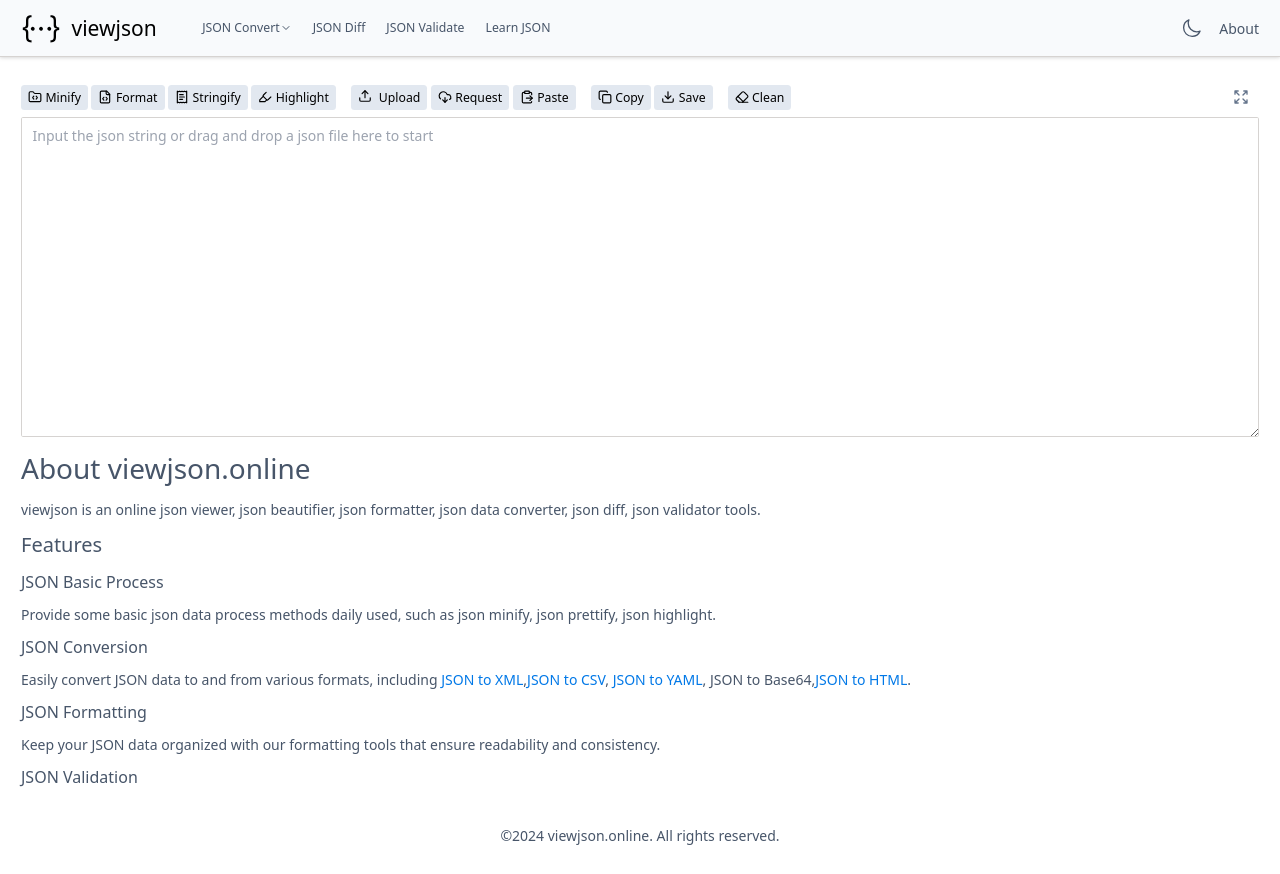
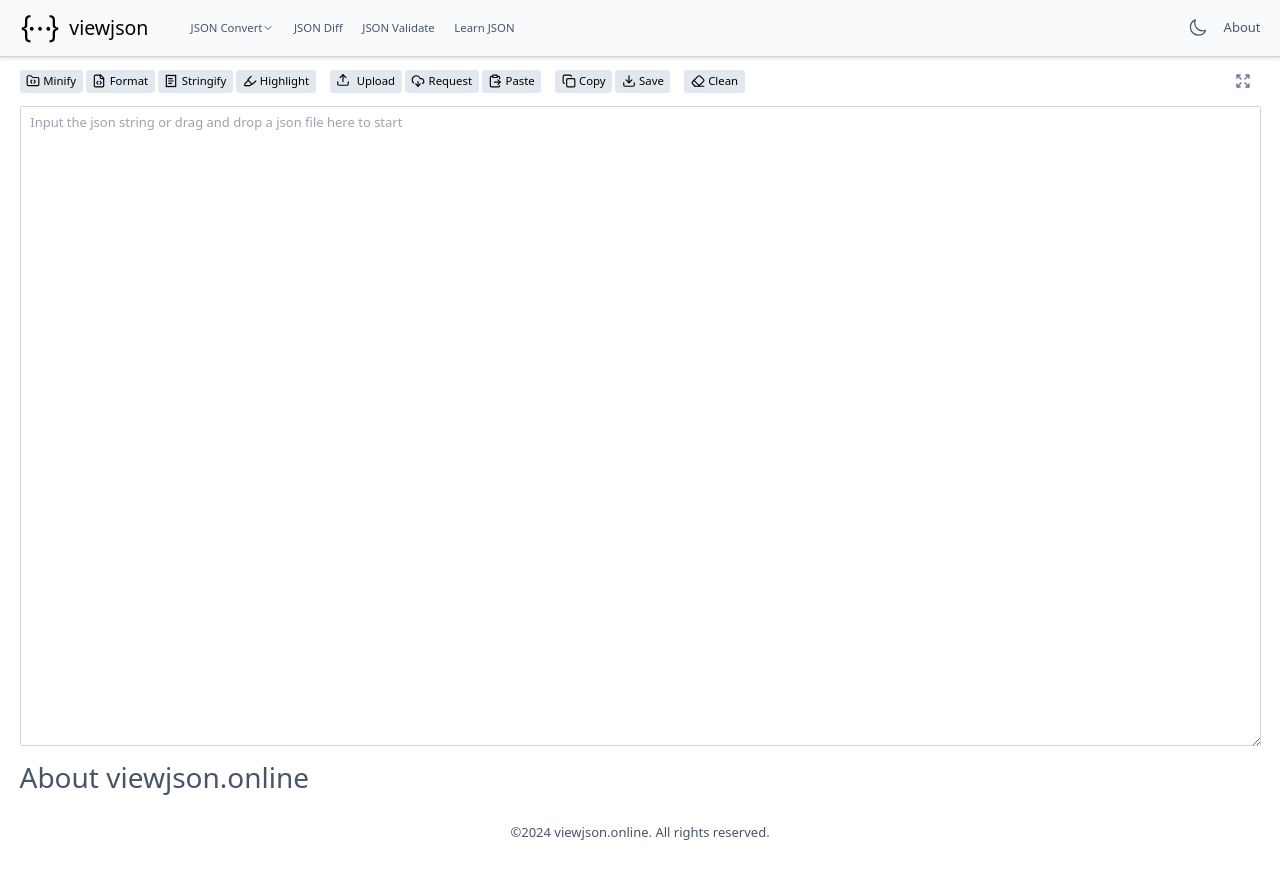
Before and after one commit to monjer/viewjson, a Next.js app: page /format in a window 1280 px wide. Built offline with nearby package versions, Linux system fonts and the light colour scheme.

Commit message:
fix: some style change

```diff
--- a/app/about/page.tsx
+++ b/app/about/page.tsx
@@ -4,8 +4,11 @@ import React from "react";
 export default function About() {
 
   return (
-    <ResponseContainer>
-      <h1>About viewjson</h1>
-      <p>Welcome to viewjson, your one-stop solution for all things JSON. We are dedicated to providing tools and resources that make working with JSON data effortless and efficient.</p>    </ResponseContainer>
+    <ResponseContainer className="gt-4">
+      <article>
+        <h1>About viewjson</h1>
+        <p>Welcome to viewjson, your one-stop solution for all things JSON. We are dedicated to providing tools and resources that make working with JSON data effortless and efficient.</p>
+      </article>
+    </ResponseContainer>
   );
 }
--- a/app/convert/json-to-base64/page.tsx
+++ b/app/convert/json-to-base64/page.tsx
@@ -51,6 +51,7 @@ export default function Layout() {
           onChange={setJsonContent}
           validateValue={validateJSON}
           language="json"
+          placeholder="Input a json string"
         />
         <Flex className="gap-2 mx-2 mt-20" direction="col" justify="start">
           <Tooltip text="json to base64">
--- a/app/convert/json-to-csv/page.tsx
+++ b/app/convert/json-to-csv/page.tsx
@@ -57,6 +57,7 @@ export default function Layout() {
           onChange={setJsonContent}
           validateValue={validateJSON}
           language="json"
+          placeholder="Input a json string"
         />
         <Flex className="gap-2 mx-2 mt-20" direction="col" justify="start">
           <Tooltip text="json to csv">
--- a/app/convert/json-to-html/page.tsx
+++ b/app/convert/json-to-html/page.tsx
@@ -69,6 +69,7 @@ export default function Layout() {
           onChange={setJsonContent}
           validateValue={validateJSON}
           language="json"
+          placeholder="Input a json string"
         />
         <Flex className="gap-2 mx-2 mt-20" direction="col" justify="start">
           <Tooltip text="json to html">
--- a/app/convert/json-to-yaml/page.tsx
+++ b/app/convert/json-to-yaml/page.tsx
@@ -54,6 +54,7 @@ export default function Layout() {
           onChange={setJsonContent}
           validateValue={validateJSON}
           language="json"
+          placeholder="Input a json string"
         />
         <Flex className="gap-2 mx-2 mt-20" direction="col" justify="start">
           <Tooltip text="json to yaml">
--- a/app/format/Content/index.scss
+++ b/app/format/Content/index.scss
@@ -8,6 +8,5 @@
 .resize-board {
   resize: vertical;
   overflow: hidden;
-  height: calc(40vh);
-  min-height: 300px;
+  height: calc(100vh - 160px);
 }
--- a/app/format/Content/index.tsx
+++ b/app/format/Content/index.tsx
@@ -191,7 +191,7 @@ function Main() {
   return (
     <div className={editorClassname}>
       <Flex style={{ flexDirection: 'column', alignItems: "stretch" }}>
-        <Flex className="mb-2" align="center" justify="between">
+        <Flex className="mb-4" align="center" justify="between">
           <Flex gap="2" align="center">
             <Button title="minify json string" onClick={onCompressBtnClick}><FolderCode size={14} className="mr-1" />Minify</Button>
             <Button title="pretty json string" onClick={onFormtBtnClick}><FileCode size={14} className="mr-1" /> Format</Button>
--- a/app/format/page.tsx
+++ b/app/format/page.tsx
@@ -3,7 +3,7 @@ import Content from './Content';
 
 export default function Page() {
   return (
-    <div className="mt-8">
+    <div className="mt-4">
       <Content />
       <article>
         <h1 >About viewjson.online</h1>
@@ -19,7 +19,7 @@ export default function Page() {
               <li>
                 <h3>JSON Conversion</h3>
                 <p>Easily convert JSON data to and from various formats, including <a href="/convert/json-to-xml" className="link">JSON to XML</a>,
-                  <a href="/convert/json-to-csv" className="link">JSON to CSV</a>, <a className="link">JSON to YAML</a>, <a href="/convert/json-to-base64"> JSON to Base64</a>,
+                  <a href="/convert/json-to-csv" className="link">JSON to CSV</a>, <a className="link" href="/convert/json-to-yaml">JSON to YAML</a>, <a className="link" href="/convert/json-to-base64"> JSON to Base64</a>,
                   <a href="/convert/json-to-html" className="link">JSON to  HTML</a>.</p>
               </li>
               <li>
--- a/app/global.scss
+++ b/app/global.scss
@@ -11,7 +11,7 @@
 
 html,
 body {
-  font-size: 14px;
+  font-size: 13px;
 }
 
 body {
@@ -48,7 +48,7 @@ body {
       margin-bottom: 10px;
     }
 
-    .link {
+    a {
       color: #0078e7;
 
       &:hover {
@@ -62,49 +62,6 @@ body {
   }
 }
 
-// ::-webkit-scrollbar {
-//   width: 6px;
-//   /* 滚动条的宽度 */
-//   height: 6px;
-//   /* 滚动条的高度 */
-// }
-
-// ::-webkit-scrollbar-track {
-//   background: #f1f1f1;
-//   /* 滚动条轨道的颜色 */
-//   border-radius: 4px;
-//   /* 轨道的圆角 */
-// }
-
-// ::-webkit-scrollbar-thumb {
-//   background: #888;
-//   /* 滚动条的颜色 */
-//   border-radius: 4px;
-//   /* 滚动条的圆角 */
-//   cursor: auto;
-// }
-
-// ::-webkit-scrollbar-thumb:hover {
-//   background: #555;
-//   /* 鼠标悬停时的滚动条颜色 */
-// }
-
-// .dark {
-//   ::-webkit-scrollbar-track {
-//     background: #565656;
-//     /* 滚动条轨道的颜色 */
-//   }
-
-//   ::-webkit-scrollbar-thumb {
-//     background: rgb(108, 108, 108);
-//   }
-
-//   ::-webkit-scrollbar-thumb:hover {
-//     background: #8c8c8c;
-//     /* 鼠标悬停时的滚动条颜色 */
-//   }
-// }
-
 :root {
   --app-site-header-h: 56px;
 }
--- a/components/CmEditor/index.tsx
+++ b/components/CmEditor/index.tsx
@@ -48,7 +48,7 @@ interface CMEditorProps {
 }
 
 function CmEditor(props: CMEditorProps) {
-  const { code, onChange, extensions, placeholder, reiszeable = true } = props;
+  const { code, onChange, extensions, placeholder } = props;
   const elRef = React.useRef<HTMLDivElement>(null);
   const viewRef = React.useRef<EditorView>(null);
   const [, setCursorPosition] = React.useState(null);
--- a/hooks/useEditorTheme.ts
+++ b/hooks/useEditorTheme.ts
@@ -1,8 +1,8 @@
 import React from "react";
-import { coolGlow, clouds } from 'thememirror';
+import { coolGlow, espresso } from 'thememirror';
 
 export default function useEditorTheme() {
-  const [themeConfig, setThemeConfig] = React.useState(clouds);
+  const [themeConfig, setThemeConfig] = React.useState(espresso);
   React.useEffect(() => {
     const targetNode = document.documentElement;
     // 配置观察选项
@@ -11,7 +11,7 @@ export default function useEditorTheme() {
       if (targetNode.classList.contains('dark')) {
         setThemeConfig(coolGlow);
       } else {
-        setThemeConfig(clouds);
+        setThemeConfig(espresso);
       }
     };
     // 创建一个MutationObserver实例，并传入回调函数
```
